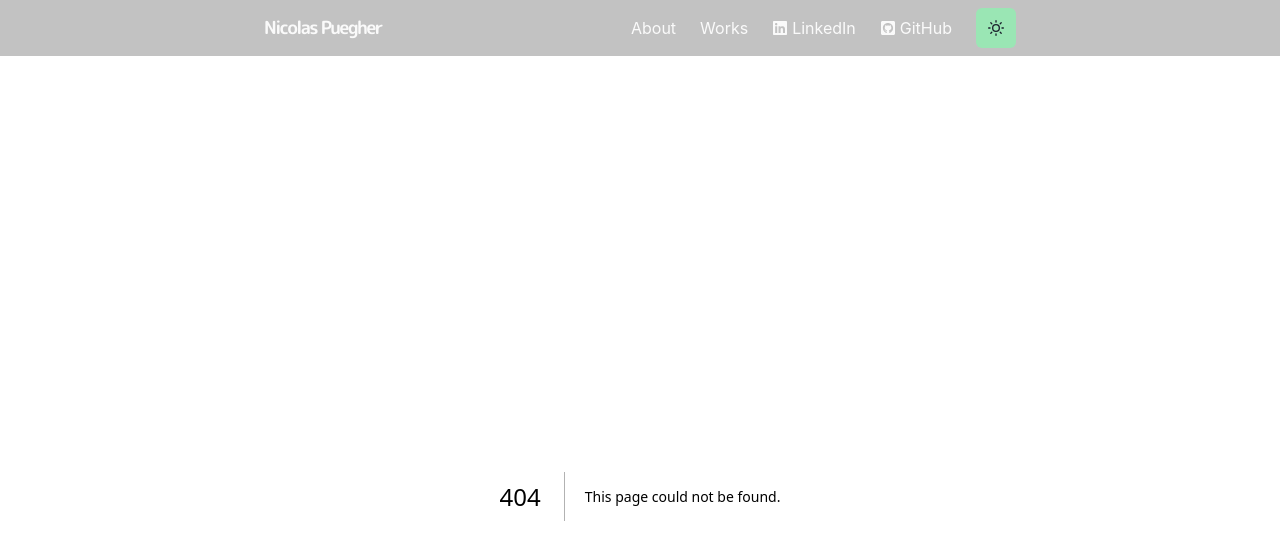
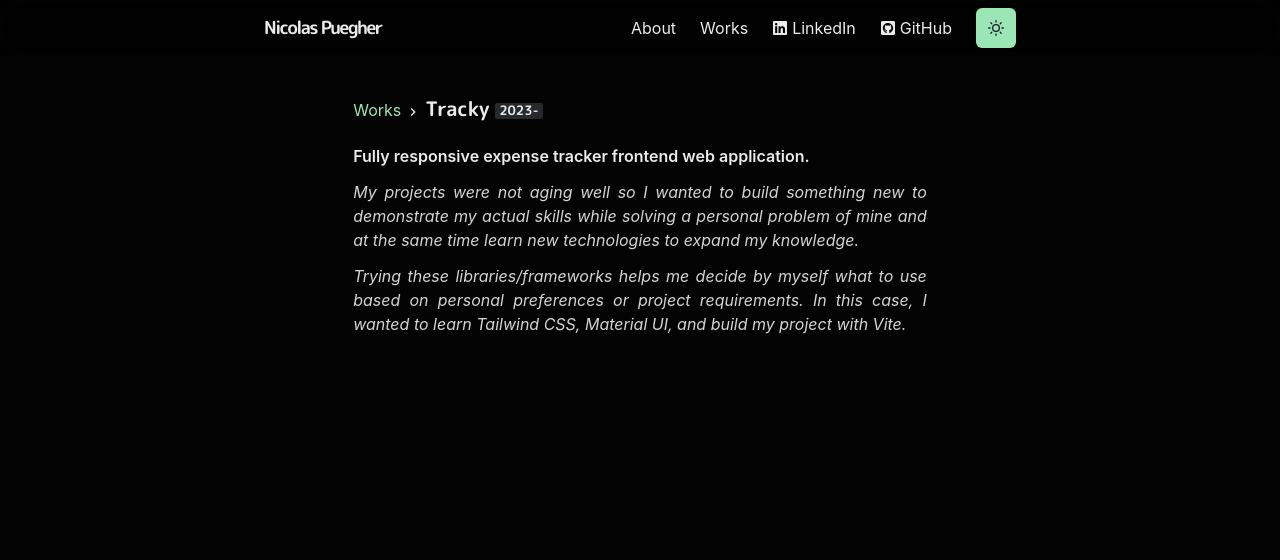
Before and after one commit to nicoPuegher/portfolio, a Next.js app: page /works/tracky in a window 1280 px wide. Before the commit this address had no page. Shown: the top 560 px of the page. Built offline with nearby package versions, Linux system fonts and the light colour scheme.

Commit message:
create project tracky page with description

```diff
--- /dev/null
+++ b/pages/works/tracky.js
@@ -0,0 +1,34 @@
+import { Container, Badge } from '@chakra-ui/react';
+import Section from '../../components/section';
+import { WorkTitle } from '../../components/work';
+import Paragraph from '../../components/paragraph';
+
+const Tracky = () => {
+  return (
+    <Container>
+      <Section delay={0.1}>
+        <WorkTitle>
+          Tracky <Badge fontSize={13}>2023-</Badge>
+        </WorkTitle>
+
+        <Paragraph fontWeight="600" mb="12px">
+          Fully responsive expense tracker frontend web application.
+        </Paragraph>
+
+        <Paragraph fontStyle="italic" mb="12px" opacity="0.9">
+          My projects were not aging well so I wanted to build something new to
+          demonstrate my actual skills while solving a personal problem of mine
+          and at the same time learn new technologies to expand my knowledge.
+        </Paragraph>
+        <Paragraph fontStyle="italic" opacity="0.9">
+          Trying these libraries/frameworks helps me decide by myself what to
+          use based on personal preferences or project requirements. In this
+          case, I wanted to learn Tailwind CSS, Material UI, and build my
+          project with Vite.
+        </Paragraph>
+      </Section>
+    </Container>
+  );
+};
+
+export default Tracky;
```
